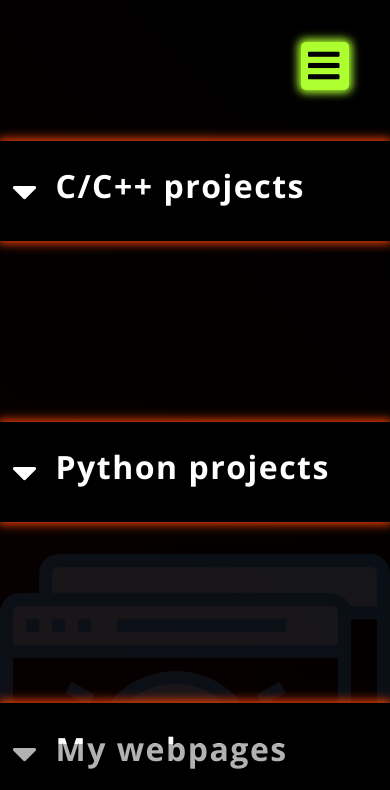
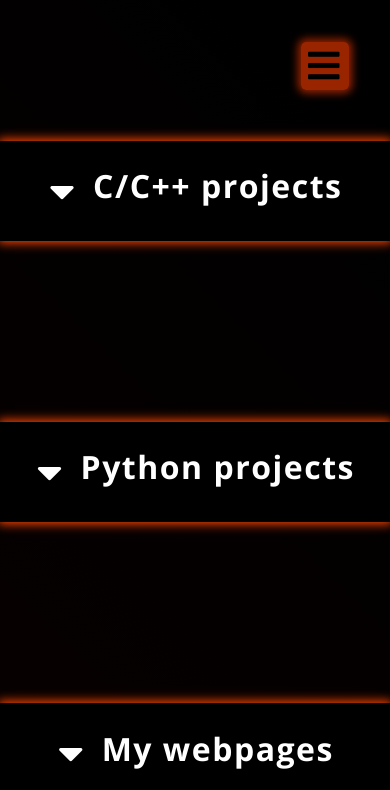
Before and after one commit to Tymoteusz12/Projects_web, a React app: page /projects in a window 390 px wide. Shown: the top 790 px of the page. Built offline with nearby package versions, Linux system fonts and the light colour scheme.

Commit message:
Cosmietic changes

```diff
--- a/src/components/mobileMenu/mobile/mobile.module.css
+++ b/src/components/mobileMenu/mobile/mobile.module.css
@@ -10,8 +10,8 @@
     width: 36px;
     height: 36px;
     border-radius: 5px;
-    background-color: greenyellow;
-    box-shadow: 0px 0px 8px 3px greenyellow;
+    background-color: rgba(255, 60, 0, 0.6);
+    box-shadow: 0px 0px 8px 3px rgba(255, 60, 0, 0.6);
     cursor: pointer;
 }
 
@@ -25,11 +25,6 @@
 .mobile-menu-enter{
     z-index: 0;
     opacity: 0;
-}
-.mobileMenu-enter-active{
-    opacity: 1 !important;
-    z-index: 50;
-    transition: opacity .8s;
 }
 
 .mobileMenu-enter-done{
@@ -53,15 +48,11 @@
     z-index: 0;
     opacity: 0 !important;
 }
-.mobileMenuToggler-enter-active{
+
+.mobileMenuToggler-enter-done{
     opacity: 1 !important;
     z-index: 51;
     transition: opacity .8s;
-}
-
-.mobileMenuToggler-enter-done{
-    opacity: 1;
-    z-index: 51;
 }
 
 .mobileMenuToggler-exit{
--- a/src/containers/projects/boxStyling.module.css
+++ b/src/containers/projects/boxStyling.module.css
@@ -49,10 +49,11 @@
 
 @media (max-width: 650px) and (max-height: 1000px){
     .Toggle{
+        justify-content: center;
+        margin: 0px;
         padding: 0px 10px;
         min-height: 100px;
     }
-
     .Toggle h2{
         margin-left: 15px;
         font-size: 32px;
--- a/src/containers/projects/projects.module.css
+++ b/src/containers/projects/projects.module.css
@@ -19,7 +19,7 @@
 
 @media (max-width: 600px) and (max-height: 1000px){
     .proj{
-        padding-top: 100px;
-        padding-bottom: 00px;
+        padding-top: 50px;
+        padding-bottom: 200px;
     }
 }
```
